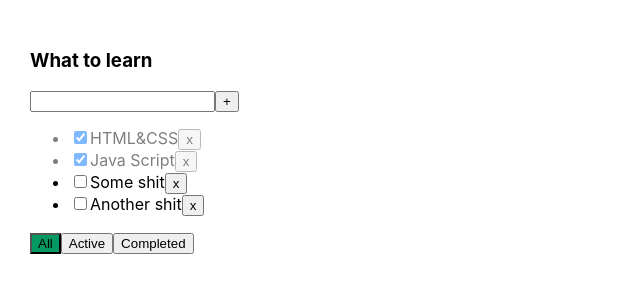
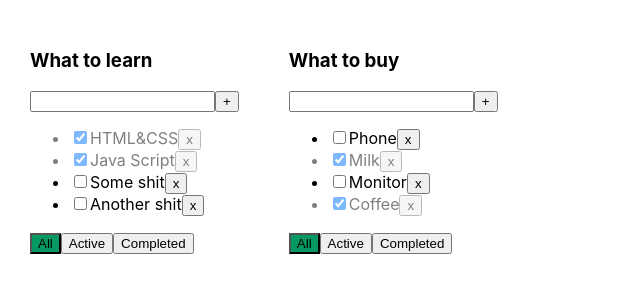
Before and after one commit to Asio-otus/todolist, a React (Create React App) app: page / in a window 1280 px wide. Shown: the top 300 px of the page, without its empty margins (0-640 px from the left). Built offline with nearby package versions, Linux system fonts and the light colour scheme.

Commit message:
05 is done

```diff
--- a/src/App.tsx
+++ b/src/App.tsx
@@ -10,60 +10,108 @@ export type TaskType = {
     isDone: boolean;
 }
 
+export type TodolistType = {
+    id: string
+    title: string
+    filter: FilterValuesType
+}
+
 export type FilterValuesType = "all" | "active" | "completed"
+
+export type TaskStateType = {
+    [key: string]: Array<TaskType>
+}
 
 // Component
 function App() {
 
     // Local state
-    let [tasks, setTasks] = useState<Array<TaskType>>([
+    const todolistID1 = v1()
+    const todolistID2 = v1()
+
+    const [todolists, setTodolist] = useState<Array<TodolistType>>([
+        {id: todolistID1, title: 'What to learn', filter: 'all'},
+        {id: todolistID2, title: 'What to buy', filter: 'all'}
+    ])
+
+    const [tasks, setTasks] = useState<TaskStateType>({
+        [todolistID1]: [
             {id: v1(), title: "HTML&CSS", isDone: true},
             {id: v1(), title: "Java Script", isDone: true},
             {id: v1(), title: "Some shit", isDone: false},
             {id: v1(), title: "Another shit", isDone: false},
-    ])
-
-    const [filter, setFilter] = useState<FilterValuesType> ("all")
+        ],
+        [todolistID2]: [
+            {id: v1(), title: "Phone", isDone: false},
+            {id: v1(), title: "Milk", isDone: true},
+            {id: v1(), title: "Monitor", isDone: false},
+            {id: v1(), title: "Coffee", isDone: true},
+        ]
+    })
 
     // Functions
-    function removeTask(taskID: string) {
-        const newTasks = tasks.filter(task => task.id !== taskID)
-        setTasks(newTasks)
+    function removeTask(todolistID: string, taskID: string) {
+        const todolistTasks = tasks[todolistID]
+        tasks[todolistID] = todolistTasks.filter(task => task.id !== taskID)
+        setTasks({...tasks})
     }
-    function changeFilter(filterValue: FilterValuesType) {
-        setFilter(filterValue)
-    }
-    function addTask(title: string) {
-        const newTask: TaskType = {id: v1(), title: title, isDone: false};
-        setTasks([newTask, ...tasks]);
-    }
-    function changeTaskStatus (id: string, isDone: boolean) {
-        let task = tasks.find(t => t.id === id)
-        if (task) {
-            task.isDone = isDone;
-            setTasks([...tasks])
+
+    function changeFilter(todolistID: string, filterValue: FilterValuesType) {
+        const todolist = todolists.find(tl => tl.id === todolistID)
+        if (todolist) {
+            todolist.filter = filterValue
+            setTodolist([...todolists])
         }
     }
 
-    // Filter logic
-    let tasksForTodoList = tasks
-    if (filter === "active") {
-        tasksForTodoList = tasks.filter(t => !t.isDone)
+    function addTask(todolistID: string, title: string) {
+        const newTask: TaskType = {
+            id: v1(),
+            title: title,
+            isDone: false
+        };
+        tasks[todolistID] = [newTask, ...tasks[todolistID]]
+        setTasks({...tasks});
     }
-    if(filter === "completed") {
-        tasksForTodoList = tasks.filter(t => t.isDone)
+
+    function changeTaskStatus(todolistID: string, taskID: string, isDone: boolean) {
+        const todolistTasks = tasks[todolistID]
+        let task = todolistTasks.find(t => t.id === taskID)
+        if (task) {
+            task.isDone = isDone;
+            setTasks({...tasks})
+        }
     }
 
     // Render
     return (
         <div className="App">
-            <Todolist title="What to learn"
-                      filter={filter}
-                      tasks={tasksForTodoList}
-                      removeTask={removeTask}
-                      addTask={addTask}
-                      changeFilter={changeFilter}
-                      changeTaskStatus={changeTaskStatus}/>
+            {
+                todolists.map(tl => {
+
+                    let tasksForTodoList = tasks[tl.id]
+                    if (tl.filter === "active") {
+                        tasksForTodoList = tasks[tl.id].filter(t => !t.isDone)
+                    }
+                    if (tl.filter === "completed") {
+                        tasksForTodoList = tasks[tl.id].filter(t => t.isDone)
+                    }
+
+                    return (
+                        <Todolist
+                            key={tl.id}
+                            id={tl.id}
+                            title={tl.title}
+                            filter={tl.filter}
+                            tasks={tasksForTodoList}
+                            removeTask={removeTask}
+                            addTask={addTask}
+                            changeFilter={changeFilter}
+                            changeTaskStatus={changeTaskStatus}/>
+                    )
+                })
+            }
+
         </div>
     );
 }
--- a/src/components/Todolist.tsx
+++ b/src/components/Todolist.tsx
@@ -1,15 +1,16 @@
 import React, {ChangeEvent, useState, KeyboardEvent} from 'react';
-import {FilterValuesType, TaskType} from "../App";
+import {FilterValuesType, TaskStateType, TaskType} from "../App";
 
 // Types
 type PropsType = {
-    title: string;
-    filter: FilterValuesType;
-    tasks: Array<TaskType>;
-    addTask: (title: string) => void
-    removeTask: (task: string) => void;
-    changeFilter: (filterValue: FilterValuesType) => void;
-    changeTaskStatus: (id: string, isDone: boolean) => void;
+    id: string
+    title: string
+    filter: FilterValuesType
+    tasks: Array<TaskType>
+    addTask: (todolistID: string, title: string) => void
+    removeTask: (todolistID: string, taskID: string) => void
+    changeFilter: (todolistID: string, filterValue: FilterValuesType) => void
+    changeTaskStatus: (todolistID: string, taskID: string, isDone: boolean) => void
 }
 
 // Component
@@ -23,7 +24,7 @@ function Todolist(props: PropsType) {
     const addTask = () => {
         const taskTitle = title.trim()
         if (taskTitle) {
-            props.addTask(taskTitle.trim());
+            props.addTask(props.id, taskTitle.trim());
             setTitle('')
         } else {
             setError("Title is required!")
@@ -37,20 +38,20 @@ function Todolist(props: PropsType) {
         if (e.key === "Enter") addTask()
     }
     const filterAll = () => {
-        props.changeFilter("all")
+        props.changeFilter(props.id, "all")
     }
     const filterActive = () => {
-        props.changeFilter("active")
+        props.changeFilter(props.id, "active")
     }
     const filterCompleted = () => {
-        props.changeFilter("completed")
+        props.changeFilter(props.id, "completed")
     }
 
     // Render
     return (
         <div>
             <h3>{props.title}</h3>
-            {/*Add new task*/}
+            {/*Add new task input*/}
             <div>
                 <input value={title}
                        onChange={onChangeHandler}
@@ -67,10 +68,10 @@ function Todolist(props: PropsType) {
                 {
                     props.tasks.map(task => {
                         const removeTask = () => {
-                            props.removeTask(task.id)
+                            props.removeTask(props.id, task.id)
                         }
                         const changeStatus = (e: ChangeEvent<HTMLInputElement>) => {
-                            props.changeTaskStatus(task.id, e.currentTarget.checked)
+                            props.changeTaskStatus(props.id, task.id, e.currentTarget.checked)
                         }
                         return (
                             <li key={task.id}
```
